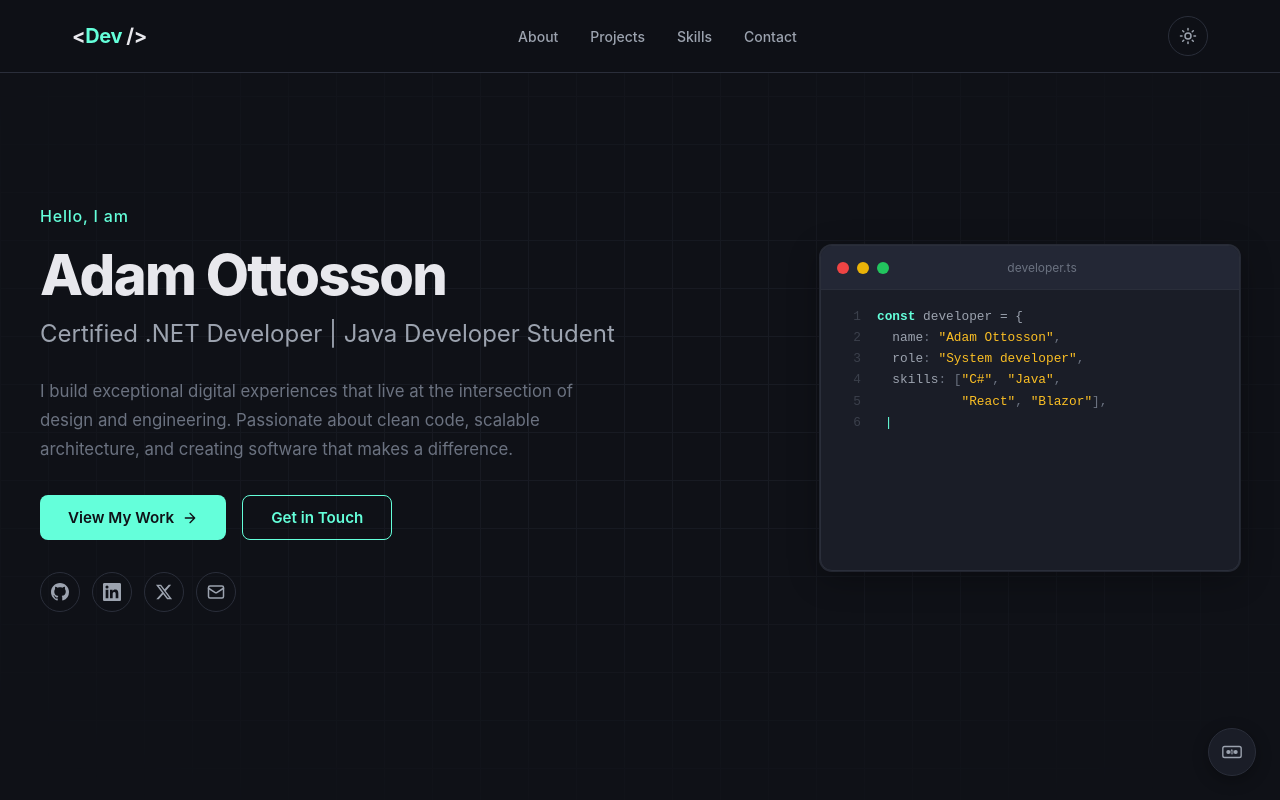
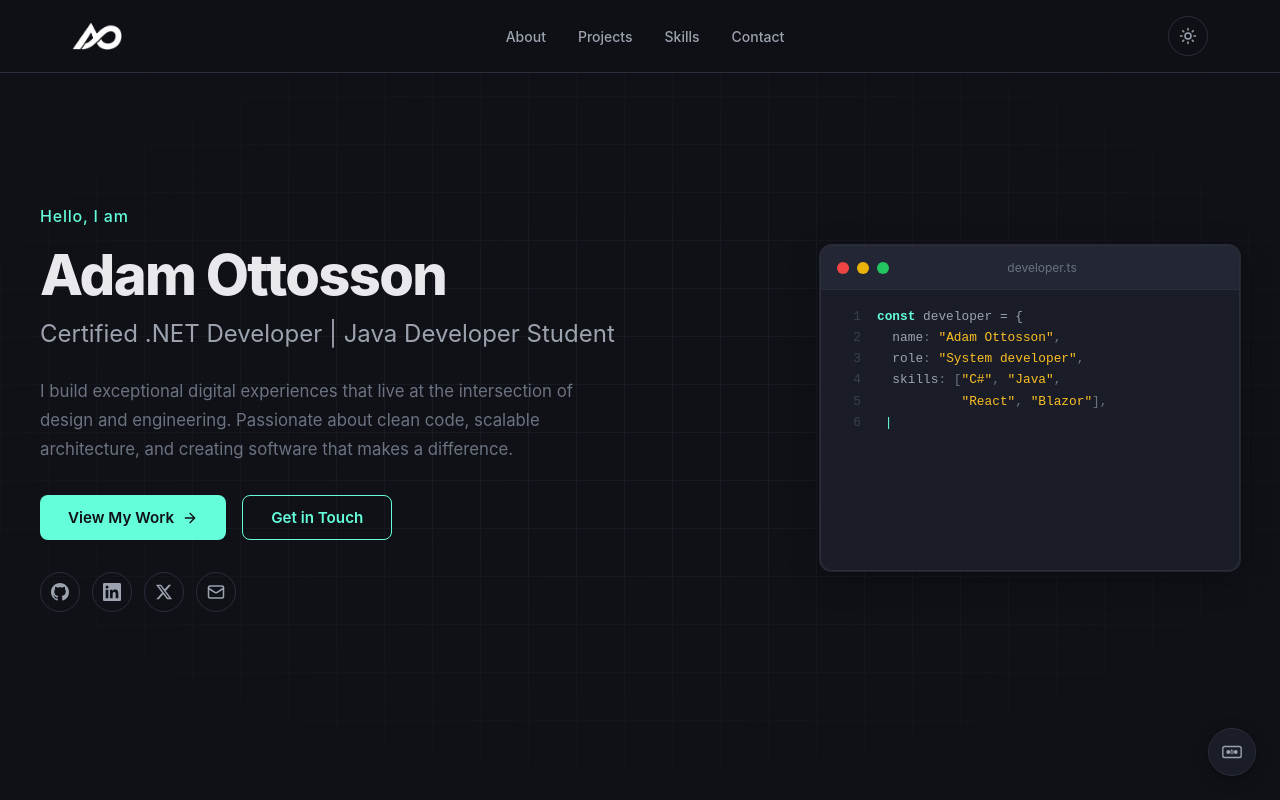
Before and after one commit to addee1/adam-dev-portfolio, a Next.js app: page / in a window 1280 px wide. Shown: the top 800 px of the page. Built offline with nearby package versions, Linux system fonts and the light colour scheme.

Commit message:
adds logo to the header

```diff
--- a/components/portfolio/Header.tsx
+++ b/components/portfolio/Header.tsx
@@ -3,6 +3,7 @@
 import { useState, useRef, useEffect } from 'react';
 import { useTheme, type ThemeName } from './ThemeContext';
 import styles from '@/styles/header.module.scss';
+import Image from "next/image";
 
 const themes: { name: ThemeName; label: string; color: string }[] = [
   { name: 'dark', label: 'Dark', color: '#1a1d27' },
@@ -41,9 +42,12 @@ export default function Header() {
     <header className={styles.header}>
       <div className={styles.headerInner}>
         <div className={styles.logo}>
-          {'<'}
-          <span>Dev</span>
-          {' />'}
+          <Image
+              src="/images/ao-logo-white.png"
+              alt="logo"
+              width={50}
+              height={50}
+          />
         </div>
 
         <nav className={styles.nav} aria-label="Main navigation">
@@ -52,8 +56,7 @@ export default function Header() {
               key={item}
               className={styles.navLink}
               onClick={() => scrollTo(item)}
-              type="button"
-            >
+              type="button">
               {item}
             </button>
           ))}
```
